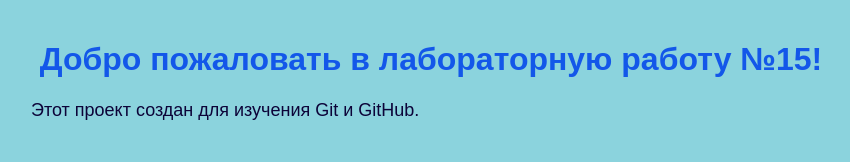
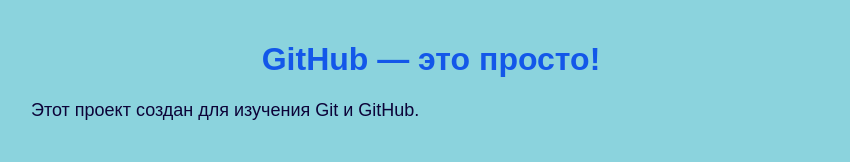
Before and after one commit to G-Rozanna/lab15, a plain HTML site: page lab 15/Lab15_part1/index.html in a window 1280 px wide. Shown: the whole page, without its empty margins (209-1059 px from the left). Drawn offline with Linux system fonts and the light colour scheme.

Commit message:
Update index.html
Изменение заголовка

```diff
--- a/lab 15/Lab15_part1/index.html
+++ b/lab 15/Lab15_part1/index.html
@@ -7,7 +7,7 @@
     <link rel="stylesheet" href="css/style.css">
 </head>
 <body>
-    <h1>Добро пожаловать в лабораторную работу №15!</h1>
+    <h1>GitHub — это просто!</h1>
     <p>Этот проект создан для изучения Git и GitHub.</p>
 </body>
 </html>
```
